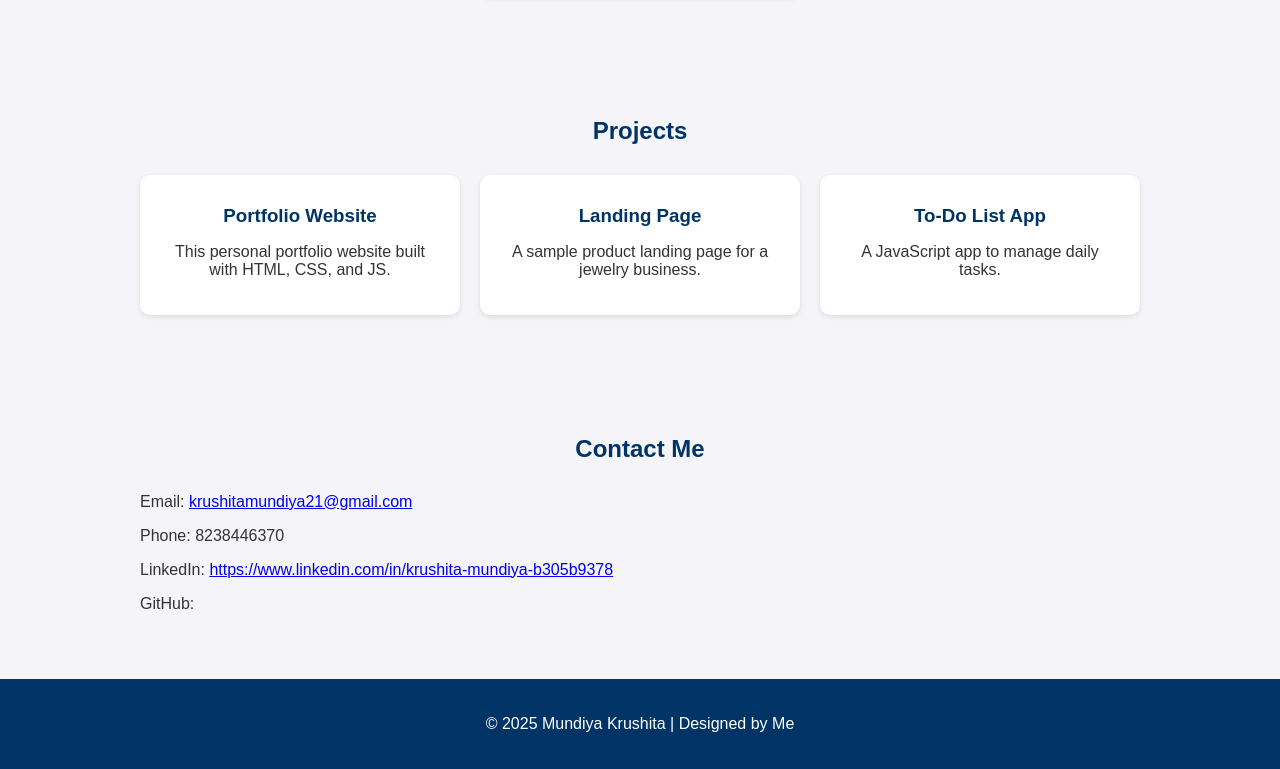
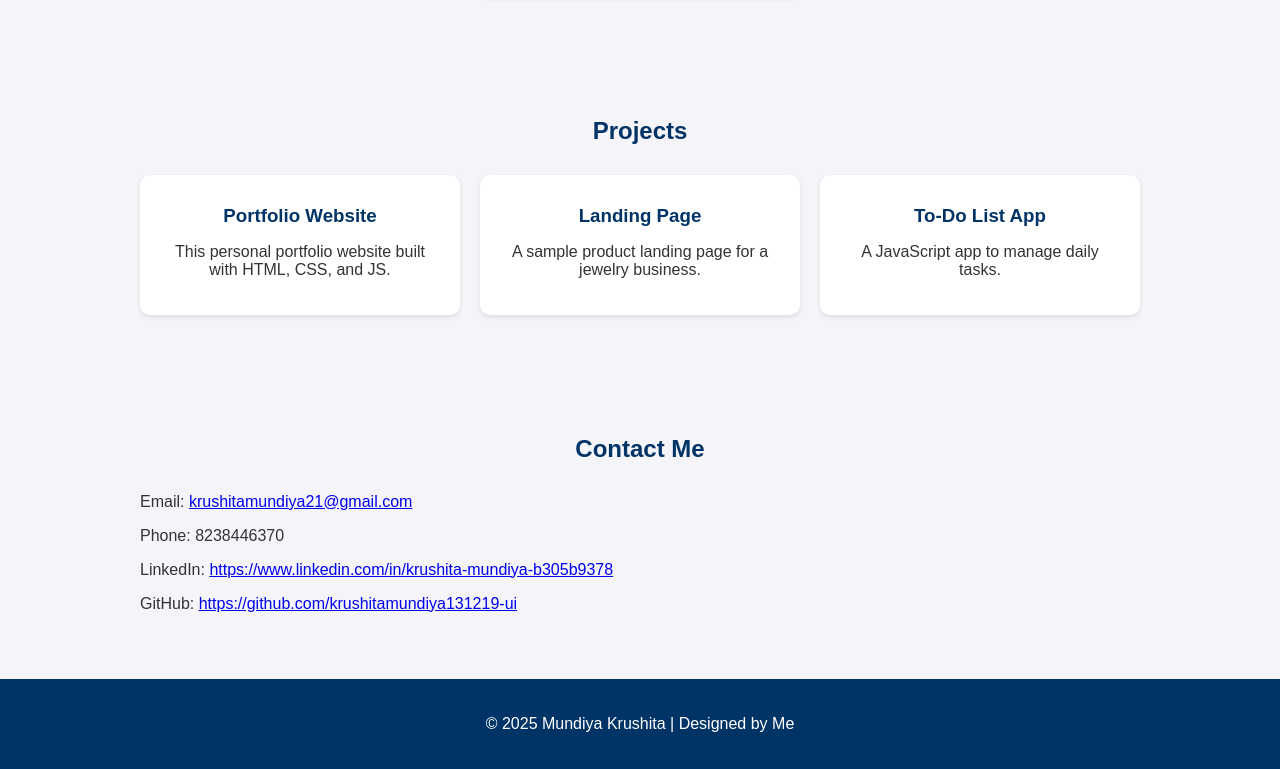
Before and after one commit to krushitamundiya21-gif/portfolio-, a plain HTML site: page index.html in a window 1280 px wide. Shown: the part 869-1638 px from the top of the page. Drawn offline with Linux system fonts and the light colour scheme.

Commit message:
Update index.html

```diff
--- a/index.html
+++ b/index.html
@@ -152,7 +152,7 @@
     <p>Email: <a href="mailto:krushitamundiya21@gmail.com">krushitamundiya21@gmail.com</a></p>
     <p>Phone: 8238446370</p>
     <p>LinkedIn: <a href="#">https://www.linkedin.com/in/krushita-mundiya-b305b9378</a></p>
-    <p>GitHub: <a href="#"></a></p>
+    <p>GitHub: <a href="#">https://github.com/krushitamundiya131219-ui</a></p>
   </section>
 
   <!-- Footer -->
```
